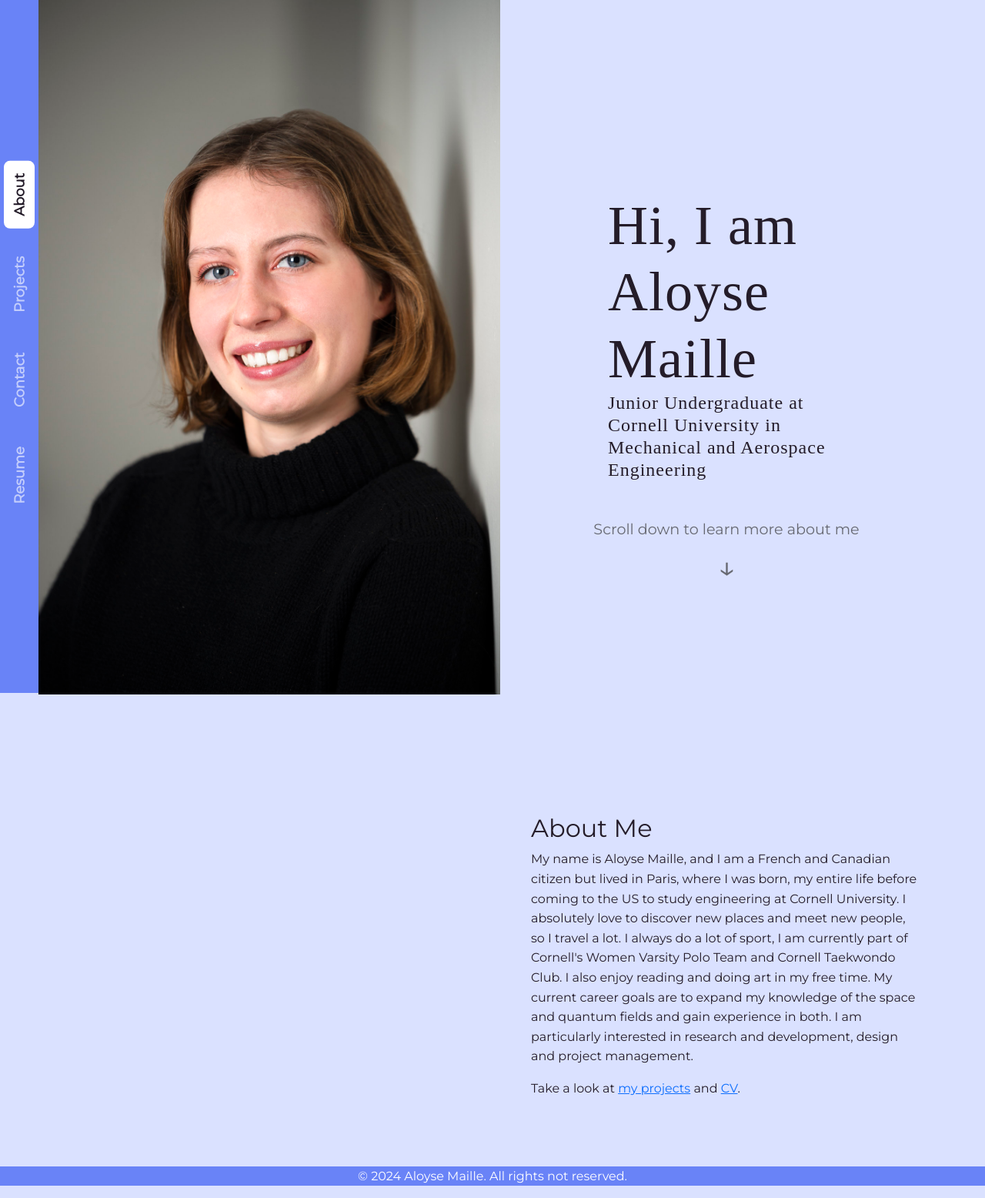
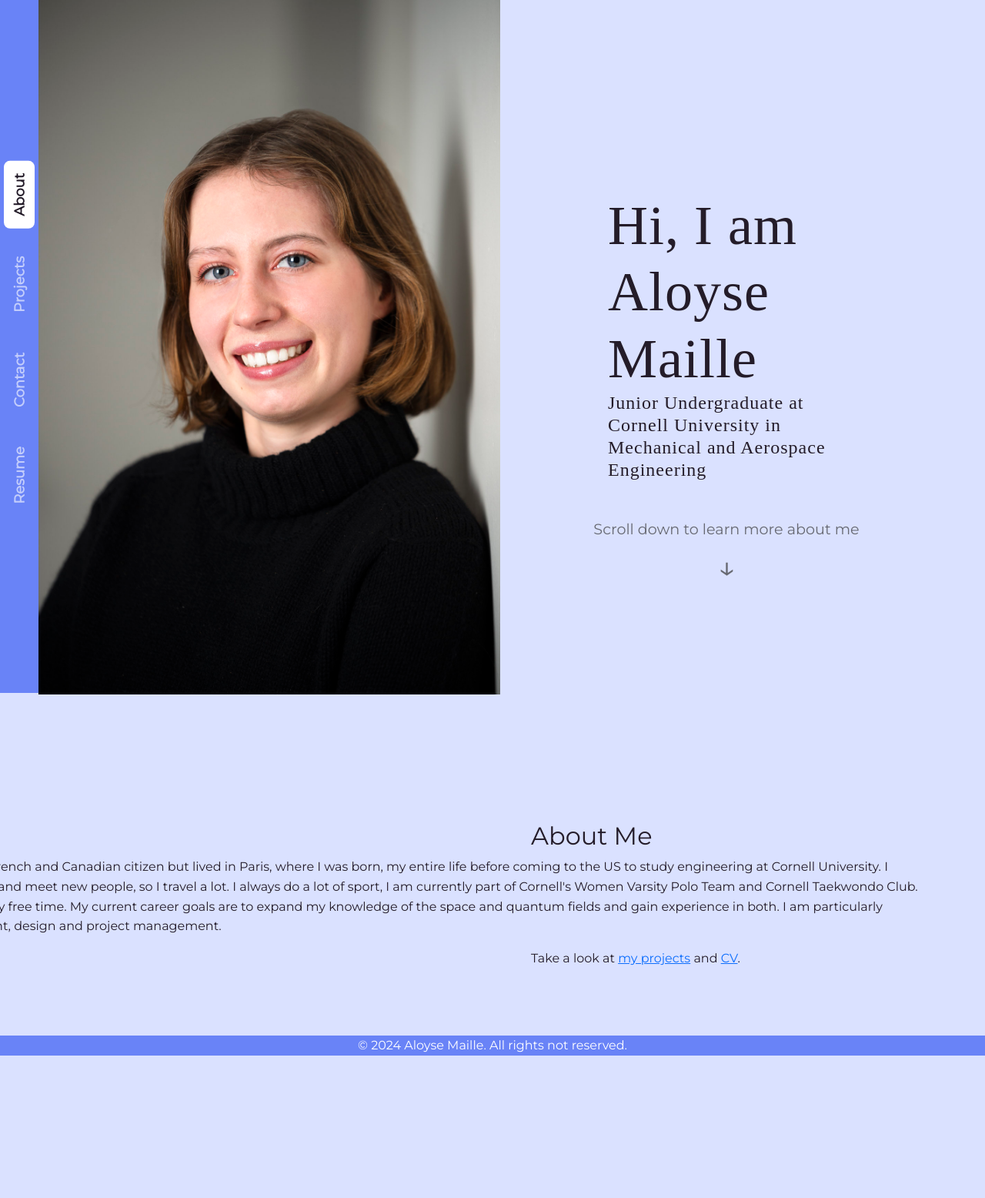
Before and after one commit to aloysemaille/AloyseMaillePortfolio, a Jekyll site: the page built from index.md, in a window 1280 px wide. Shown: the whole page at 77% size. Built offline with Jekyll 4.4.1, drawn with Linux system fonts in a browser that asks for light colours; some web fonts are replaced; our own code applies the rules of GitHub Pages for plain Markdown files; after the commit the page ends 1387 px from its top, so only the background shows below that.

Commit message:
alignement

```diff
--- a/_sass/custom.scss
+++ b/_sass/custom.scss
@@ -279,10 +279,14 @@ main.container {
 .down-arrow {
   font-size: 2.5rem;
   animation: bounce 1.2s infinite;
-  margin-bottom: 290px;
+  margin-bottom: 300px;
 }
 
 @keyframes bounce {
   0%, 100% { transform: translateY(0);}
   50% { transform: translateY(12px);}
 }
+
+.about-description {
+  margin-left: -1000px;
+}
--- a/index.md
+++ b/index.md
@@ -10,7 +10,7 @@
       <span class="down-arrow">&#8595;</span>
     </div>
     <h2>About Me</h2>
-    <p>
+    <p class="about-description">
       My name is {{ site.name }}, and I am a French and Canadian citizen but lived in Paris, where I was born, my entire life before coming to the US to study engineering at Cornell University. I absolutely love to discover new places and meet new people, so I travel a lot. I always do a lot of sport, I am currently part of Cornell's Women Varsity Polo Team and Cornell Taekwondo Club. I also enjoy reading and doing art in my free time. My current career goals are to expand my knowledge of the space and quantum fields and gain experience in both. I am particularly interested in research and development, design and project management.
     </p>
     <p>
```
